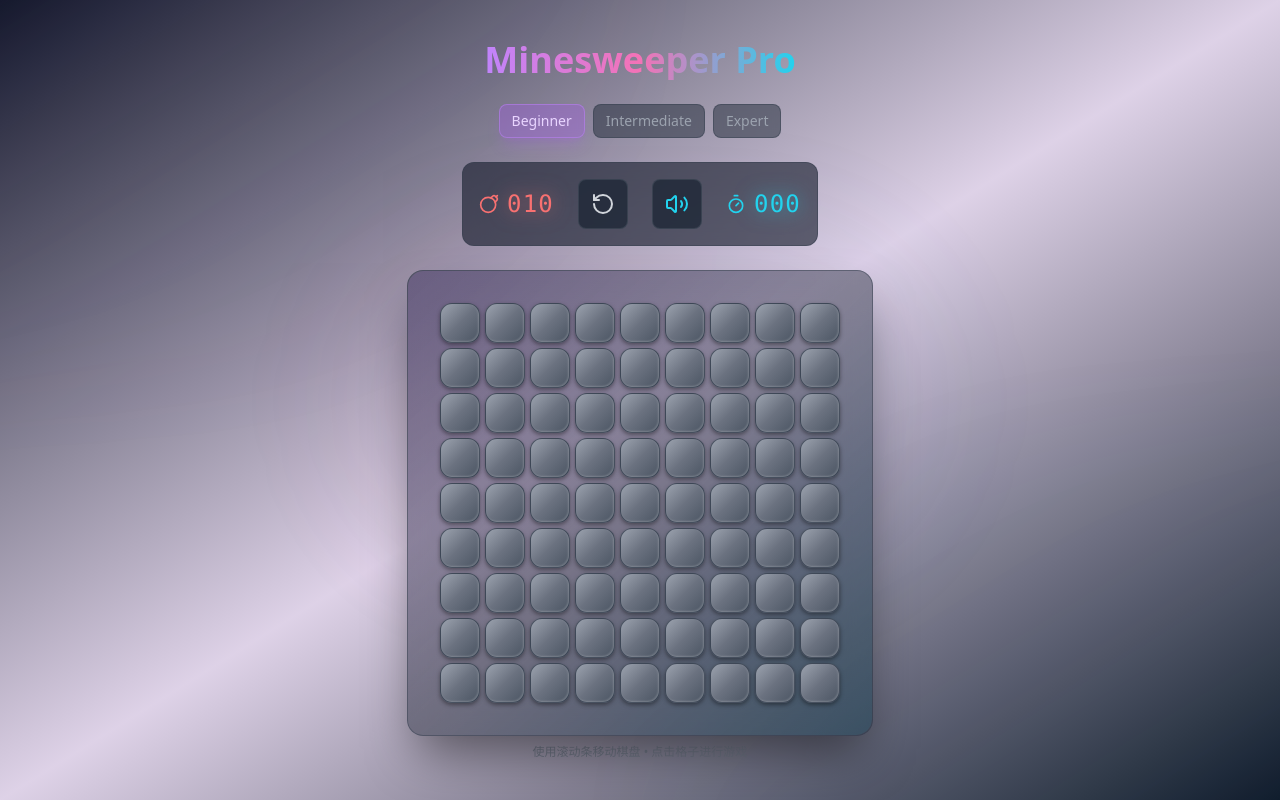
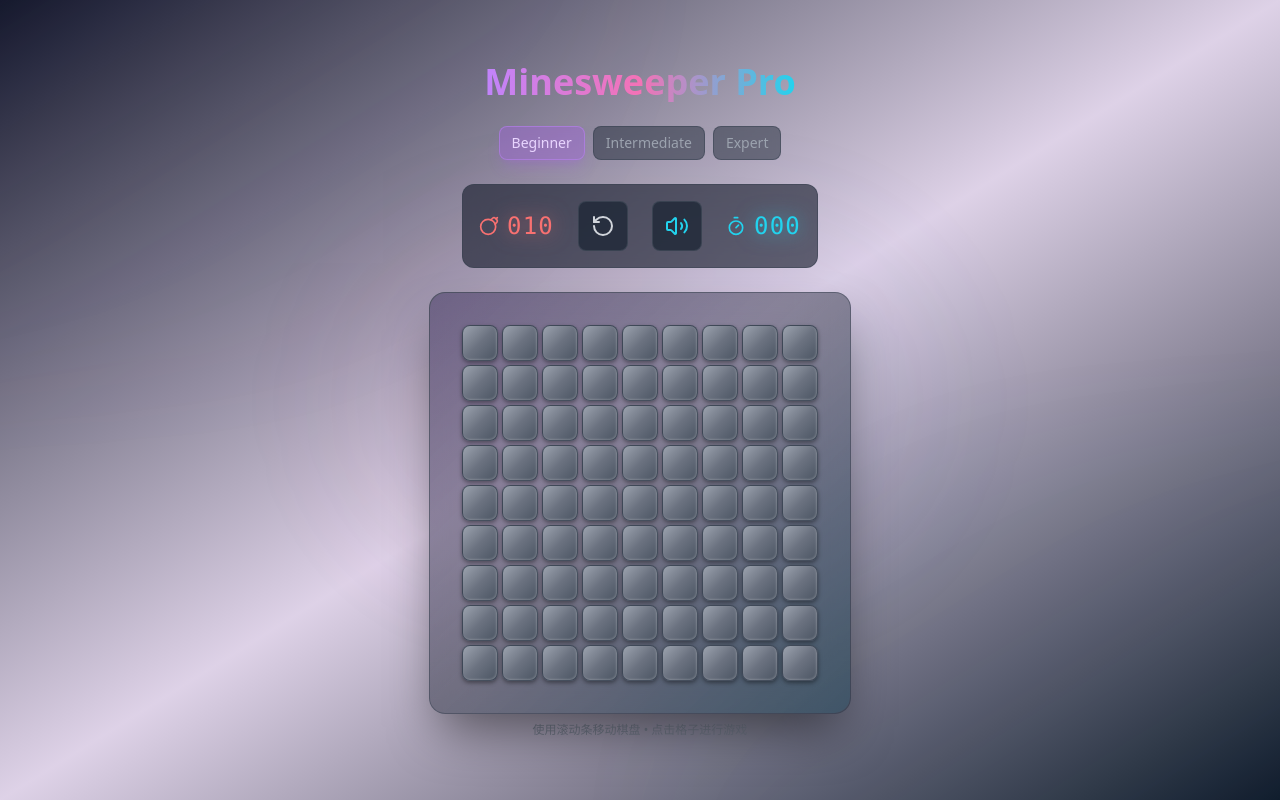
Before and after one commit to zhoumingqing812-star/minesweeper-pro, a React (Vite) app: page / in a window 1280 px wide. Built offline with nearby package versions, Linux system fonts and the light colour scheme.

Commit message:
Fix: ensure consistent cell size across all modes and improve scrollbar visibility

```diff
--- a/src/components/Board.tsx
+++ b/src/components/Board.tsx
@@ -22,9 +22,11 @@ export function Board({
 }: BoardProps) {
   const gameOver = status === 'won' || status === 'lost'
   const cols = board[0]?.length || 0
+  const rows = board.length
 
-  // 统一的格子大小 - 所有模式都使用相同的方形格子
-  const cellSize = 'clamp(28px, 4vw, 40px)'
+  // 统一的格子大小 - 所有模式都使用相同的方形格子（固定大小，不受响应式影响）
+  const cellSizePx = 36 // 固定36px，确保所有模式格子大小一致
+  const gapPx = 4 // 固定4px间距
 
   return (
     <div className="relative">
@@ -33,7 +35,7 @@ export function Board({
           "relative p-4 sm:p-5 md:p-6 lg:p-8 rounded-xl sm:rounded-2xl",
           "bg-gray-900/40 backdrop-blur-xl border border-gray-700/50",
           "shadow-2xl shadow-black/50",
-          "overflow-auto custom-scrollbar"
+          "overflow-auto custom-scrollbar" // 内容超出时显示滚动条
         )}
         style={{
           maxWidth: '95vw',
@@ -50,8 +52,9 @@ export function Board({
         <div
           className="relative grid justify-center"
           style={{
-            gridTemplateColumns: `repeat(${cols}, ${cellSize})`,
-            gap: 'clamp(3px, 0.6vw, 5px)',
+            gridTemplateColumns: `repeat(${cols}, ${cellSizePx}px)`,
+            gridTemplateRows: `repeat(${rows}, ${cellSizePx}px)`,
+            gap: `${gapPx}px`,
             width: 'fit-content',
             margin: '0 auto',
           }}
@@ -65,6 +68,7 @@ export function Board({
                 onFlag={() => onFlagCell(rowIndex, colIndex)}
                 onChord={() => onChordCell(rowIndex, colIndex)}
                 gameOver={gameOver}
+                size={cellSizePx}
               />
             ))
           )}
--- a/src/components/Cell.tsx
+++ b/src/components/Cell.tsx
@@ -11,6 +11,7 @@ interface CellProps {
   onFlag: () => void
   onChord: () => void
   gameOver: boolean
+  size?: number // 固定大小，确保所有模式格子一致
 }
 
 // 数字颜色映射 - 增强的霓虹色系
@@ -27,7 +28,7 @@ const NUMBER_COLORS: Record<number, string> = {
 
 const LONG_PRESS_DURATION = 500
 
-export function Cell({ cell, onOpen, onFlag, onChord, gameOver }: CellProps) {
+export function Cell({ cell, onOpen, onFlag, onChord, gameOver, size = 36 }: CellProps) {
   const { isOpen, isFlagged, isMine, neighborCount } = cell
   const longPressTimer = useRef<number | null>(null)
   const isLongPress = useRef(false)
@@ -85,17 +86,23 @@ export function Cell({ cell, onOpen, onFlag, onChord, gameOver }: CellProps) {
     }
   }
 
+  // 根据 size 计算字体大小
+  const fontSize = size <= 30 ? 'text-xs' : size <= 36 ? 'text-sm' : 'text-base'
+  const iconSize = size <= 30 ? 'w-4 h-4' : size <= 36 ? 'w-5 h-5' : 'w-6 h-6'
+  const roundedSize = size <= 30 ? 'rounded-md' : size <= 36 ? 'rounded-lg' : 'rounded-xl'
+
   return (
     <motion.button
       data-cell
       className={cn(
-        'relative w-full aspect-square rounded-md sm:rounded-lg md:rounded-xl',
-        'text-xs xs:text-sm sm:text-base md:text-lg font-bold',
+        'relative rounded-md',
+        fontSize,
+        'font-bold',
         'flex items-center justify-center select-none',
         'transition-all duration-200',
         'focus:outline-none focus-visible:ring-2 focus-visible:ring-white/30',
         'touch-manipulation',
-        'min-w-[24px] min-h-[24px]',
+        roundedSize,
         isOpen
           ? [
               // 已翻开 - 精致的凹陷效果
@@ -129,6 +136,12 @@ export function Cell({ cell, onOpen, onFlag, onChord, gameOver }: CellProps) {
       onTouchStart={handleTouchStart}
       onTouchEnd={handleTouchEnd}
       onTouchMove={handleTouchMove}
+      style={{
+        width: `${size}px`,
+        height: `${size}px`,
+        minWidth: `${size}px`,
+        minHeight: `${size}px`,
+      }}
       whileHover={!isOpen && !gameOver ? { scale: 1.02, y: -1 } : {}}
       whileTap={!isOpen && !gameOver ? { scale: 0.98, y: 0 } : {}}
       disabled={gameOver && !isOpen}
@@ -149,7 +162,7 @@ export function Cell({ cell, onOpen, onFlag, onChord, gameOver }: CellProps) {
           className="relative"
         >
           <Flag
-            className="w-4 h-4 xs:w-5 xs:h-5 sm:w-6 sm:h-6 md:w-7 md:h-7 text-red-500 drop-shadow-[0_0_10px_rgba(248,113,113,0.9),0_2px_4px_rgba(0,0,0,0.5)]"
+            className={cn(iconSize, "text-red-500 drop-shadow-[0_0_10px_rgba(248,113,113,0.9),0_2px_4px_rgba(0,0,0,0.5)]")}
             fill="currentColor"
             strokeWidth={1.5}
           />
@@ -167,7 +180,7 @@ export function Cell({ cell, onOpen, onFlag, onChord, gameOver }: CellProps) {
           }}
           className="relative"
         >
-          <Bomb className="w-4 h-4 xs:w-5 xs:h-5 sm:w-6 sm:h-6 md:w-7 md:h-7 text-red-500 drop-shadow-[0_0_12px_rgba(239,68,68,0.9),0_2px_4px_rgba(0,0,0,0.5)]" />
+          <Bomb className={cn(iconSize, "text-red-500 drop-shadow-[0_0_12px_rgba(239,68,68,0.9),0_2px_4px_rgba(0,0,0,0.5)]")} />
         </motion.div>
       )}
 
--- a/src/index.css
+++ b/src/index.css
@@ -2,36 +2,36 @@
 @tailwind components;
 @tailwind utilities;
 
-/* 自定义滚动条样式 */
+/* 自定义滚动条样式 - 更明显的滚动条 */
 @layer utilities {
   .custom-scrollbar {
     scrollbar-width: thin;
-    scrollbar-color: rgba(156, 163, 175, 0.5) transparent;
+    scrollbar-color: rgba(156, 163, 175, 0.8) rgba(0, 0, 0, 0.2);
   }
 
   .custom-scrollbar::-webkit-scrollbar {
-    width: 12px;
-    height: 12px;
+    width: 14px;
+    height: 14px;
   }
 
   .custom-scrollbar::-webkit-scrollbar-track {
-    background: transparent;
-    border-radius: 6px;
+    background: rgba(0, 0, 0, 0.2);
+    border-radius: 7px;
   }
 
   .custom-scrollbar::-webkit-scrollbar-thumb {
-    background: rgba(156, 163, 175, 0.5);
-    border-radius: 6px;
-    border: 2px solid transparent;
+    background: rgba(156, 163, 175, 0.8);
+    border-radius: 7px;
+    border: 2px solid rgba(0, 0, 0, 0.2);
     background-clip: padding-box;
   }
 
   .custom-scrollbar::-webkit-scrollbar-thumb:hover {
-    background: rgba(156, 163, 175, 0.7);
+    background: rgba(156, 163, 175, 1);
     background-clip: padding-box;
   }
 
   .custom-scrollbar::-webkit-scrollbar-corner {
-    background: transparent;
+    background: rgba(0, 0, 0, 0.2);
   }
 }
```
